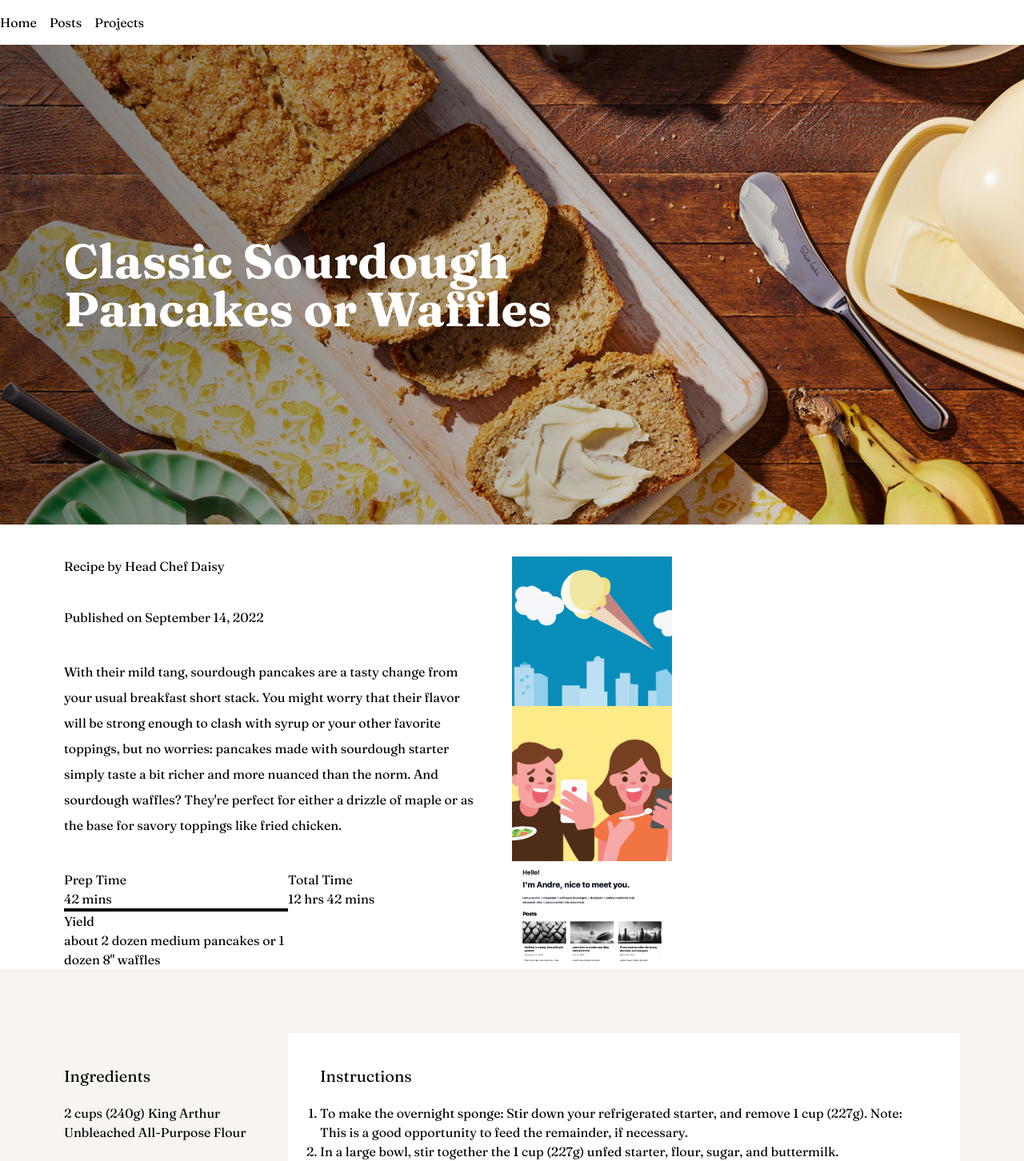
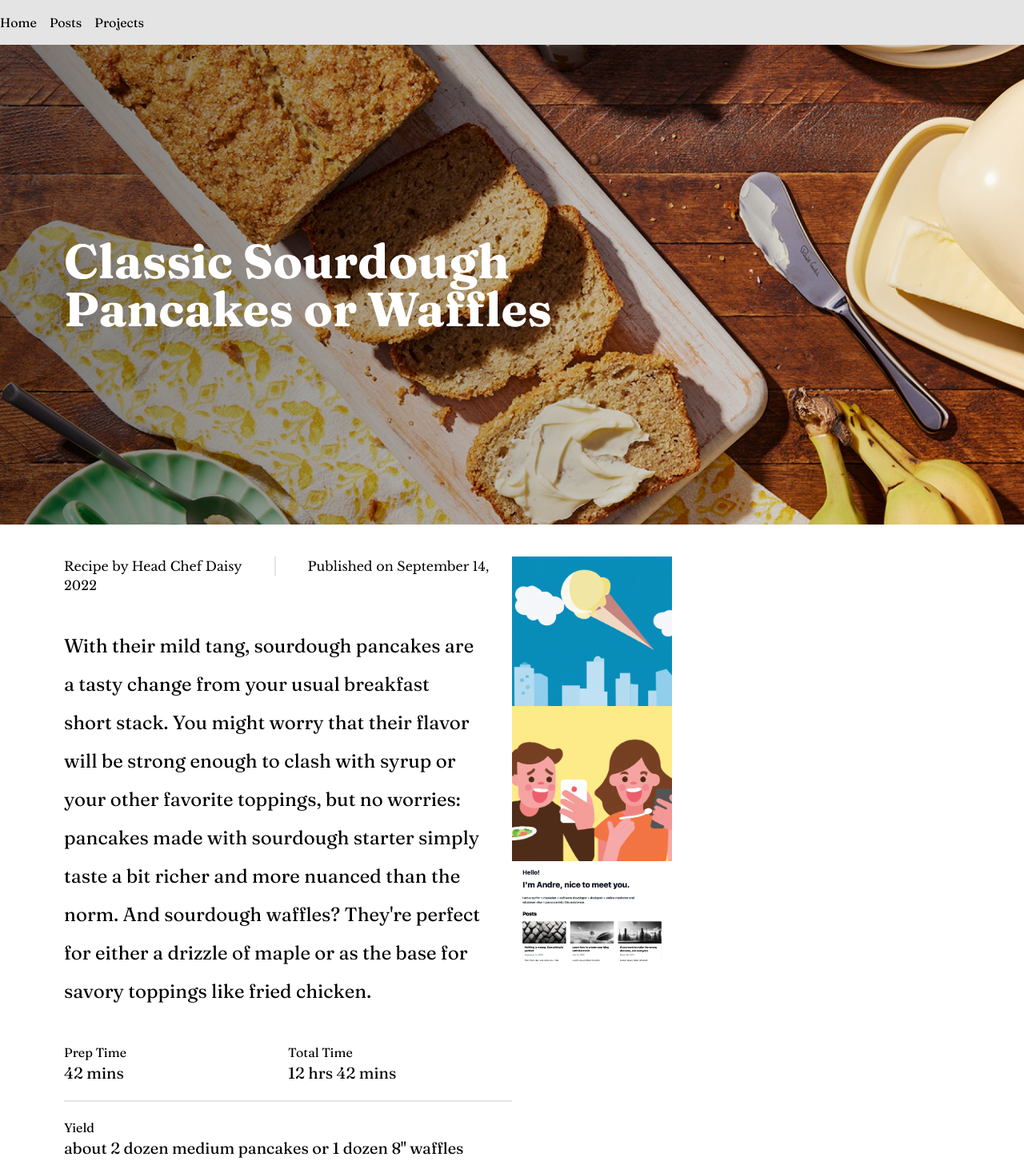
Before and after one commit to ybot1122/its-probably-spicy-outstatic, a Next.js app: page /recipes/1 in a window 1280 px wide. Shown: the top 1452 px of the page at 80% size. Built offline with nearby package versions, Linux system fonts and the light colour scheme; no server answers.

Commit message:
Google fonts

```diff
--- /dev/null
+++ b/src/app/fonts.ts
@@ -0,0 +1,12 @@
+import { Fraunces, Libre_Baskerville } from "next/font/google";
+
+export const fraunces = Fraunces({
+  subsets: ["latin"],
+  display: "swap",
+});
+
+export const libre_baskerville = Libre_Baskerville({
+  subsets: ["latin"],
+  display: "swap",
+  weight: "400",
+});
--- a/src/app/layout.tsx
+++ b/src/app/layout.tsx
@@ -1,6 +1,6 @@
 import { absoluteUrl } from "@/lib/utils";
 import { Metadata } from "next";
-import { Fraunces } from "next/font/google";
+import { fraunces } from "./fonts";
 import "../styles/index.css";
 
 export const metadata: Metadata = {
@@ -25,12 +25,6 @@ export const metadata: Metadata = {
   },
 };
 
-// If loading a variable font, you don't need to specify the font weight
-const fraunces = Fraunces({
-  subsets: ["latin"],
-  display: "swap",
-});
-
 export default function RootLayout({
   children,
 }: {
--- a/src/app/recipes/[slug]/page.tsx
+++ b/src/app/recipes/[slug]/page.tsx
@@ -5,6 +5,7 @@ import Image from "next/image";
 import { OstDocument } from "outstatic";
 import { Metadata } from "next";
 import { absoluteUrl } from "@/lib/utils";
+import { libre_baskerville } from "@/app/fonts";
 
 type Project = {
   tags: { value: string; label: string }[];
@@ -70,26 +71,32 @@ export default async function Project(params: Params) {
 
         <div className="grid grid-cols-2 ml-20 mr-20">
           <div className="bg-white">
-            <div className="mb-10">Recipe by {`${author}`}</div>
-            <div className="mb-10">
-              Published on <DateFormatter dateString={publishedAt} />
+            <div className={`mb-10 ${libre_baskerville.className}`}>
+              <span className="inline-block border-r-2 border-silver pr-10">
+                Recipe by {`${author}`}
+              </span>
+              <span className="pl-10">
+                Published on <DateFormatter dateString={publishedAt} />
+              </span>
             </div>
-            <div className="pr-10 mb-10 leading-8">{description}</div>
+            <div className="pr-10 mb-10 leading-8 text-2xl leading-loose">
+              {description}
+            </div>
 
             {/* Metadata */}
             <div className="grid grid-cols-2">
               <div className="col-span-1">
                 <p>Prep Time</p>
-                <p>{prepTime}</p>
+                <p className="text-xl">{prepTime}</p>
               </div>
               <div>
                 <p>Total Time</p>
-                <p>{totalTime}</p>
+                <p className="text-xl">{totalTime}</p>
               </div>
-              <div className="border-t-4">
-                <p>Yield</p>
-                <p>{totalYield}</p>
-              </div>
+            </div>
+            <div className="border-t-2 border-silver mt-5 pt-5 mb-10">
+              <p>Yield</p>
+              <p className="text-xl">{totalYield}</p>
             </div>
           </div>
           <div className="col-span-1">
--- a/tailwind.config.js
+++ b/tailwind.config.js
@@ -12,6 +12,7 @@ module.exports = {
       current: "currentColor",
       white: "#FFFFFF",
       tan: "rgb(248, 245, 240)",
+      silver: "#e4e4e4",
     },
     height: {
       recipeHero: "600px",
```
